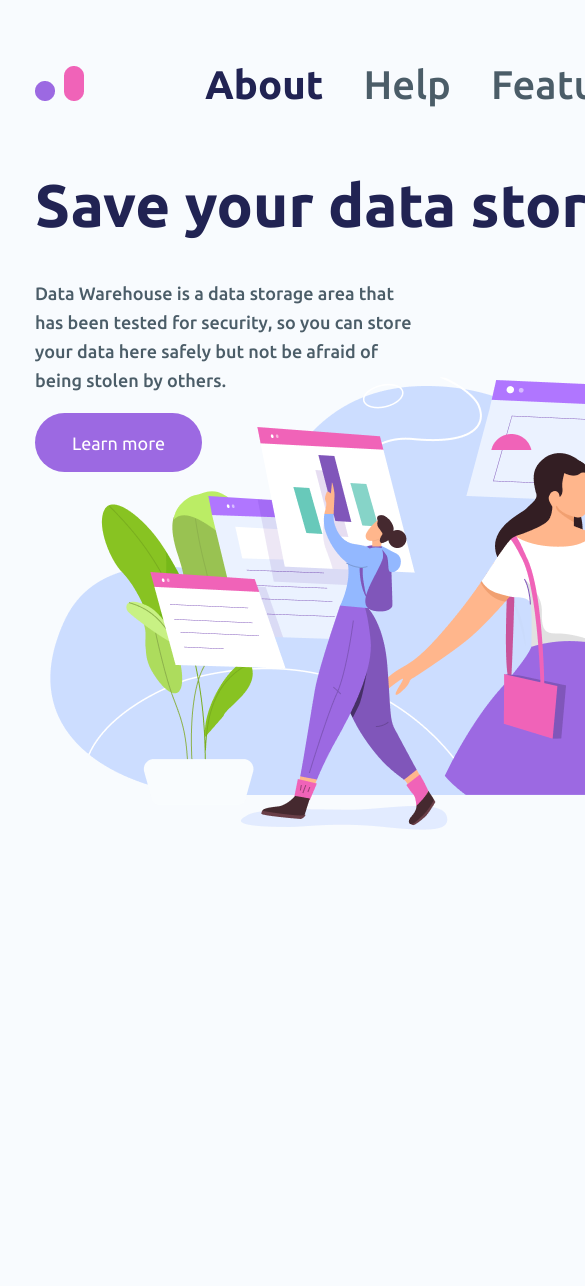
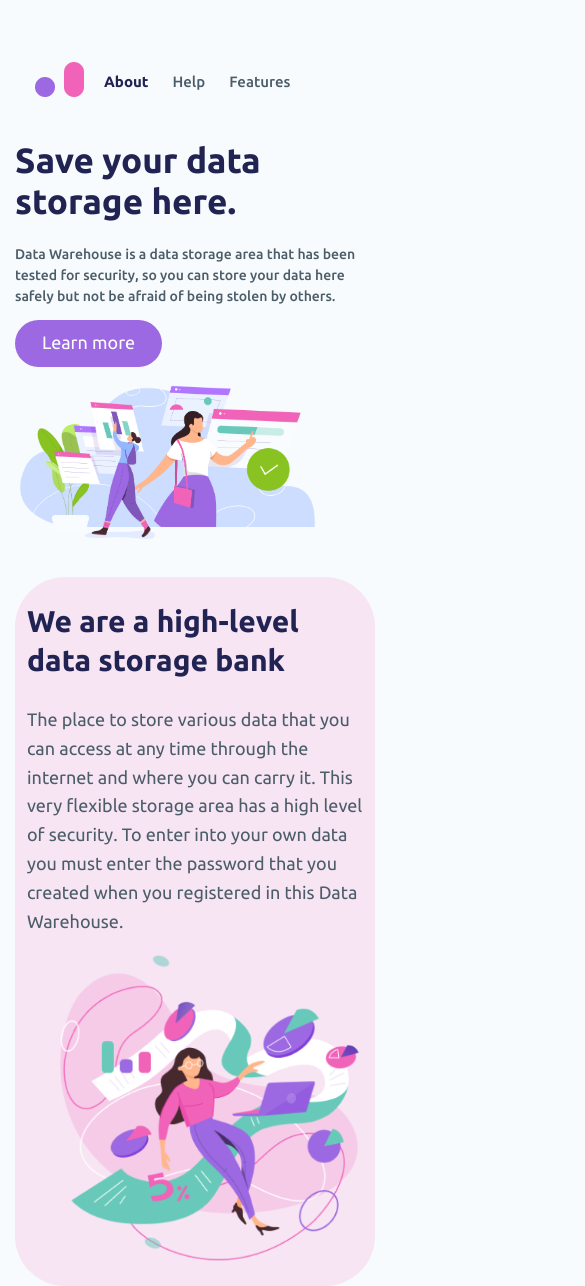
Before and after one commit to gowagowa-cha/Ratio, a website: page module1/index.html in a window 390 px wide. Shown: the top 1286 px of the page, 585 px wide, since content can reach past the window. Before the commit the page ends 848 px from the top, so only its background shows below. Drawn offline with Linux system fonts and the light colour scheme.

Commit message:
added section storagebank + adaptiv

```diff
--- a/module1/css/style.css
+++ b/module1/css/style.css
@@ -24,13 +24,13 @@ body {
   max-width: 1148px;
   margin: 0 auto;
   padding: 0 15px;
-  display: flex;
-  align-items: center;
 }
 
 /* Start header */
 .header {
   padding-top: 62px;
+  display: flex;
+  align-items: center;
 }
 .header__menu-link {
   margin-right: 40px;
@@ -53,24 +53,28 @@ body {
 /* End header */
 
 /* Start section storehouse */
+.storehouse {
+  display: flex;
+  margin-top: 143px;
+}
+.storehouse__img {
+  background-repeat: no-repeat;
+  background-position: center;
+  background-size: 885px 468px;
+  margin-left: -279px;
+  margin-top: 158px;
+}
 .storehouse__storage {
-  margin-top: 143px;
-  position: relative;
-  max-width: 645px;
-  max-height: 184px;
-}
-.storehouse__storage::before {
-  content: url("../img/bg1.png");
-  position: absolute;
-  bottom: -446px;
-  left: 350px;
+  min-width: 645px;
 }
 .storehouse__storage-title {
+  max-width: 645px;
   font-size: 80px;
   color: #212353;
   font-weight: 700;
 }
 .storehouse__storage-text {
+  margin-top: 40px;
   max-width: 380px;
   max-height: 120px;
   color: #4b5d68;
@@ -87,53 +91,131 @@ body {
   background: #9c69e2;
   border: none;
 }
-@media (max-width: 900px) {
+@media (max-width: 1100px) {
+  .storehouse {
+    display: inline;
+  }
   .storehouse__storage {
-    margin: 50px 0 0 20px;
+    min-width: 0px;
   }
-  .storehouse__storage-title {
-    font-size: 50px;
+  .storehouse__img {
+    background-size: 885px 468px;
+    margin-left: 0px;
+    margin-top: -72px;
+  }
+  .storagebank {
+    padding: 0px !important;
+    margin-top: 30px !important;
   }
   .header__menu-link {
-    font-size: 30px;
+    font-size: 20px;
+  }
+}
+@media (max-width: 900px) {
+  .storehouse__img img {
+    max-width: 600px;
+  }
+  .storehouse__img {
+    margin-top: -2px;
   }
   .logo {
     margin-left: 20px;
+    margin-right: 20px;
   }
-  .storehouse__storage::before {
-    bottom: -446px;
-    left: 227px;
+  .storagebank {
+    flex-direction: column-reverse;
+  }
+  .storagebank__data-title {
+    max-width: 100% !important;
+  }
+  .storagebank__data-text {
+    max-width: 100% !important;
+		margin-bottom: -40px;
   }
 }
 @media (max-width: 605px) {
+  .storehouse__img img {
+    max-width: 400px;
+  }
+  .storehouse__storage-title {
+    font-size: 35px;
+  }
   .storehouse__storage {
     margin-top: 40px;
   }
-  .storehouse__storage-title {
-    font-size: 60px;
-    width: max-content;
-  }
-  .header__menu-link {
-    font-size: 34px;
-  }
+
   .header__menu ul {
     display: flex;
   }
-  .storehouse__storage::before {
-    bottom: -534px;
-    left: 0px;
+	.storagebank__data {
+    padding: 0px 12px 0 12px !important;
   }
 }
 @media (max-width: 400px) {
-  .header__menu-link {
-    font-size: 40px;
+  .storehouse__img img {
+    max-width: 300px;
   }
-  .storehouse__storage::before {
-    bottom: -534px;
-    left: 0px;
+  .storehouse__storage-text {
+    margin-top: 0px;
+    max-width: 380px;
+    max-height: none;
+    line-height: 148%;
+    font-size: 14px;
   }
-  .storehouse__storage {
-    margin-top: 22px;
+  .storehouse__storage-btn {
+    padding: 8px 27px 10px;
+		margin-bottom: 20px;
+  }
+  .storagebank__data-title {
+    font-size: 30px !important;
+  }
+  .storagebank__data-text {
+    font-weight: 300 !important;
+		margin-bottom: -30px;
+  }
+	.header__menu-link {
+    font-size: 15px;
+    margin-right: 24px;
   }
 }
 /* End section storehouse */
+
+/* Start storagebank */
+.storagebank {
+  padding: 125px 0 0 0;
+  min-height: 560px;
+  width: 100%;
+  background: rgba(240, 99, 184, 0.15);
+  border-radius: 50px;
+  margin-top: 99px;
+  display: flex;
+}
+.storagebank__img {
+  background-repeat: no-repeat;
+  background-position: 20px 0px;
+  background-size: cover;
+  max-width: 469px;
+  max-height: 496px;
+}
+.storagebank__data {
+  padding: 20px 92px 0 65px;
+}
+.storagebank__data-title {
+  max-width: 475px;
+  font-style: normal;
+  font-weight: bold;
+  font-size: 40px;
+  line-height: 130%;
+  display: flex;
+  align-items: center;
+  color: #212353;
+}
+.storagebank__data-text {
+  max-width: 474px;
+  font-style: normal;
+  font-weight: 500;
+  font-size: 18px;
+  line-height: 160%;
+  color: #4b5d68;
+}
+/* End storagebank */
--- a/module1/index.html
+++ b/module1/index.html
@@ -15,8 +15,8 @@
     <title>Warehouse - Save your data storage here.</title>
   </head>
   <body>
-    <div class="header">
-      <div class="container">
+    <div class="container">
+      <div class="header">
         <a class="logo" href="#"><img src="./img/Logo.png" alt="Logotip" /></a>
         <nav class="header__menu">
           <ul>
@@ -34,11 +34,9 @@
           </ul>
         </nav>
       </div>
-    </div>
-    <section class="storehouse">
-      <div class="container">
+      <section class="storehouse">
         <div class="storehouse__storage">
-          <h1 class="storehouse__storage-title">
+          <h1 class="storehouse__storage-title title">
             Save your data storage here.
           </h1>
           <p class="storehouse__storage-text">
@@ -50,7 +48,27 @@
             <a href="#">Learn more</a>
           </button>
         </div>
-      </div>
-    </section>
+        <div class="storehouse__img">
+          <img src="./img/bg1.png" alt="images-background" />
+        </div>
+      </section>
+      <section>
+        <div class="storagebank">
+          <img class="storagebank__img" src="./img/image2.png" alt="images" />
+          <div class="storagebank__data">
+            <h2 class="storagebank__data-title">
+              We are a high-level data storage bank
+            </h2>
+            <p class="storagebank__data-text">
+              The place to store various data that you can access at any time
+              through the internet and where you can carry it. This very
+              flexible storage area has a high level of security. To enter into
+              your own data you must enter the password that you created when
+              you registered in this Data Warehouse.
+            </p>
+          </div>
+        </div>
+      </section>
+    </div>
   </body>
 </html>
```
